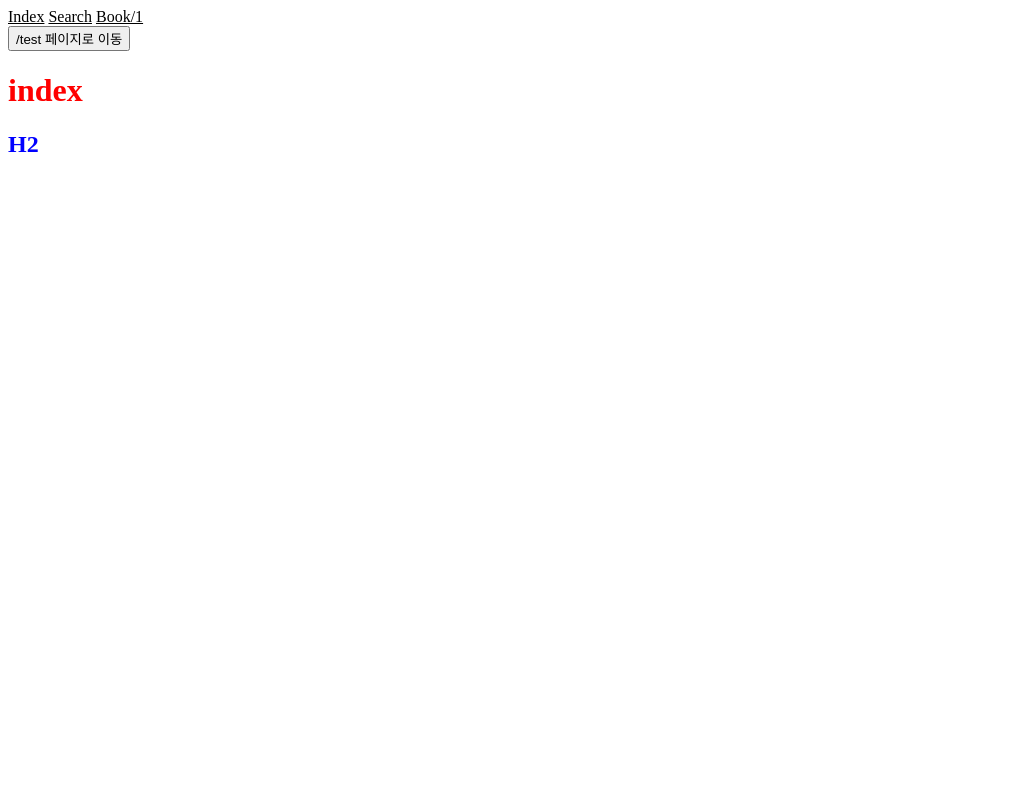
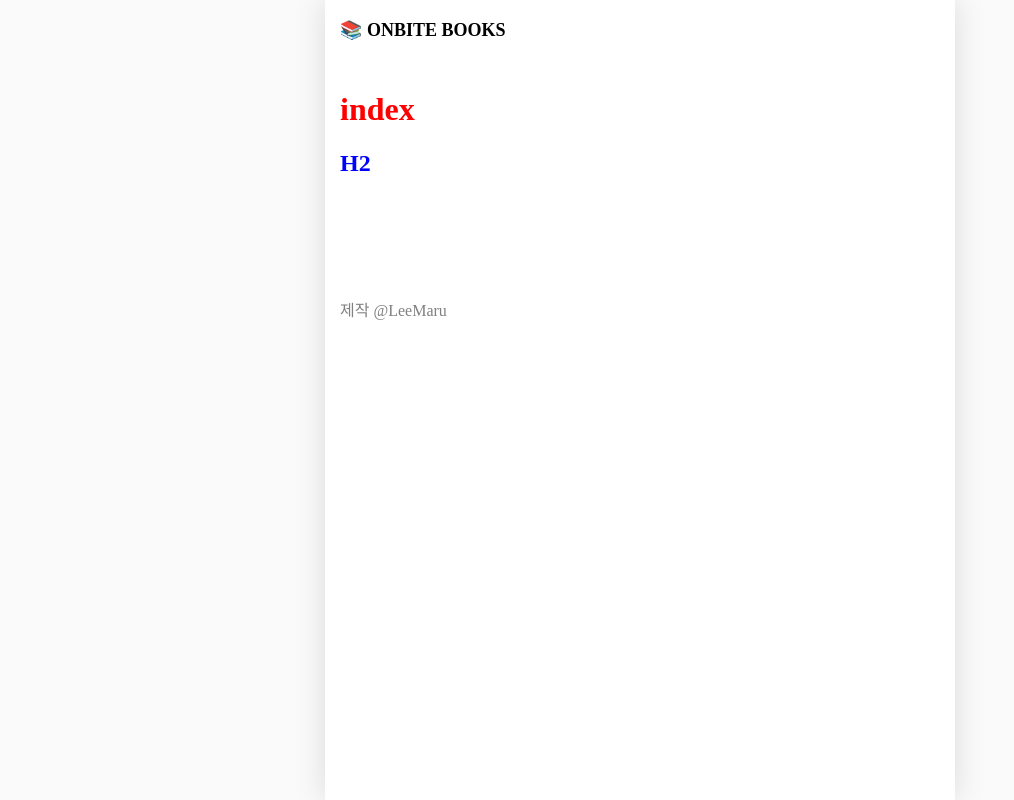
Before and after one commit to maru-dev4905/ONEBITE-NEXTJS, a Next.js app in the folder section02/: page / in a window 1280 px wide. Shown: the whole page, without its empty margins (0-1014 px from the left). Built offline with nearby package versions, Linux system fonts and the light colour scheme.

Commit message:
글로벌 레이아웃 설정하기

```diff
--- /dev/null
+++ b/section02/src/components/global-layout.module.css
@@ -0,0 +1,28 @@
+.container{
+  background-color:#fff;
+  max-width: 600px;
+  min-height: 100vh;
+  margin: 0 auto;
+  box-shadow: rgba(100, 100, 100, .2) 0px 0px 29px 0px;
+  padding: 0 15px;
+}
+
+.header{
+  height: 60px;
+  font-weight: 700;
+  font-size: 18px;
+  line-height: 60px;
+}
+.header > a{
+  color: #000;
+  text-decoration: none;
+}
+
+.main{
+  padding-top: 10px;
+}
+
+.footer{
+  padding: 100px 0;
+  color: gray;
+}
--- /dev/null
+++ b/section02/src/components/global-layout.tsx
@@ -0,0 +1,25 @@
+import { ReactNode } from "react";
+import Link from "next/link";
+import style from "./global-layout.module.css";
+
+export default function GlobalLayout(
+  {
+    children,
+  }: {
+    children: ReactNode
+  }
+){
+  return (
+      <div className={style.container}>
+        <header className={style.header}>
+          <Link href={"/"}>📚 ONBITE BOOKS</Link>
+        </header>
+        <main className={style.main}>
+          {children}
+        </main>
+        <footer className={style.footer}>
+          제작 @LeeMaru
+        </footer>
+      </div>
+  )
+}
--- a/section02/src/pages/_app.tsx
+++ b/section02/src/pages/_app.tsx
@@ -1,34 +1,14 @@
+import GlobalLayout from "@/components/global-layout";
 import "@/styles/globals.css";
 import type { AppProps } from "next/app";
-import Link from "next/link";
-import { useRouter } from "next/router";
-import { useEffect } from "react";
 
 export default function App({ Component, pageProps }: AppProps) {
 
-  const router = useRouter();
-
-  const onClickButton = () => {
-    router.push('/test');
-  };
-
-  useEffect(()=>{
-    router.prefetch('/test');
-  },[]);
-
   return (
     <>
-      <header>
-        <Link href={'/'}>Index</Link>
-        &nbsp;
-        <Link href={'/search'} prefetch={false}>Search</Link>
-        &nbsp;
-        <Link href={'/book/1'}>Book/1</Link>
-        <div>
-          <button onClick={onClickButton}>/test 페이지로 이동</button>
-        </div>
-      </header>
-      <Component {...pageProps} />
+      <GlobalLayout>
+        <Component {...pageProps}></Component>
+      </GlobalLayout>
     </>
   );
 }
--- a/section02/src/styles/globals.css
+++ b/section02/src/styles/globals.css
@@ -1,3 +1,7 @@
-*{
-  color:#000;
+html,
+body{
+  margin: 0;
+  padding: 0;
+  box-sizing: border-box;
+  background-color:rgb(250, 250, 250);
 }
```
